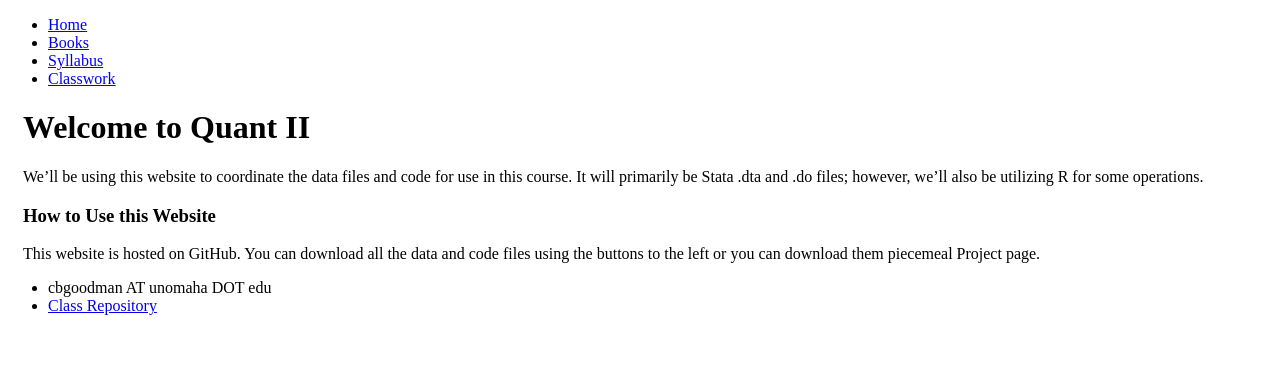
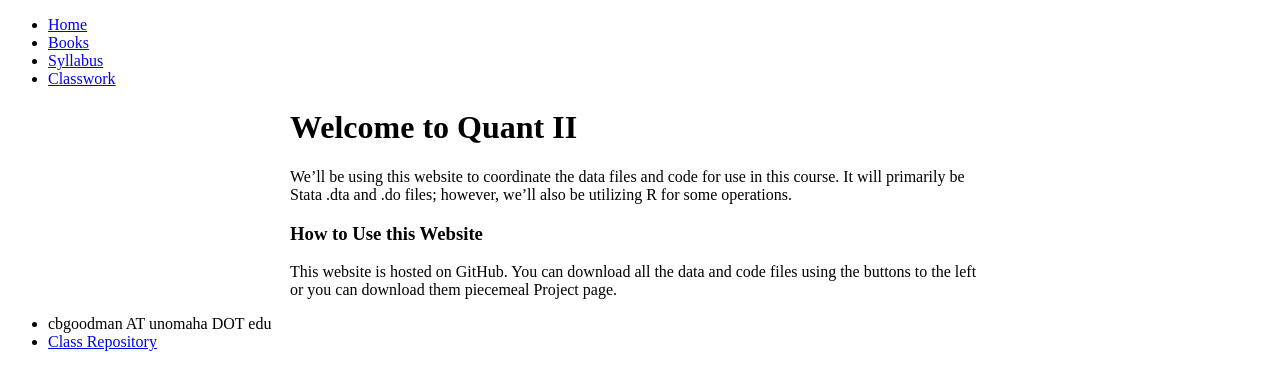
Before and after one commit to cbgoodman/uno-spa-quant-ii, a Jekyll site: the page built from index.md, in a window 1280 px wide. Shown: the top 390 px of the page. Built offline with Jekyll 4.4.1, drawn with Linux system fonts in a browser that asks for light colours.

Commit message:
Update main.css

```diff
--- a/css/main.css
+++ b/css/main.css
@@ -1,3 +1,8 @@
+div {
+    max-width: 700px;
+    margin: auto;
+}
+
 /* Printing */
 @media print {
   h1 {
```
